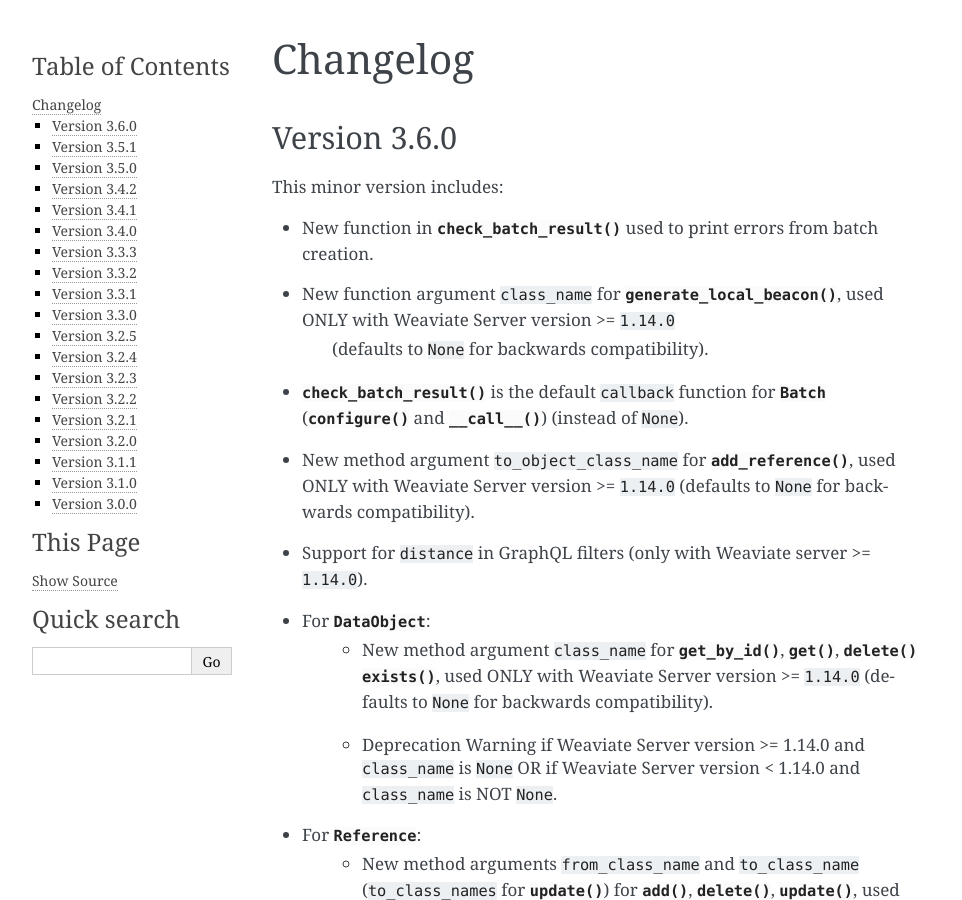
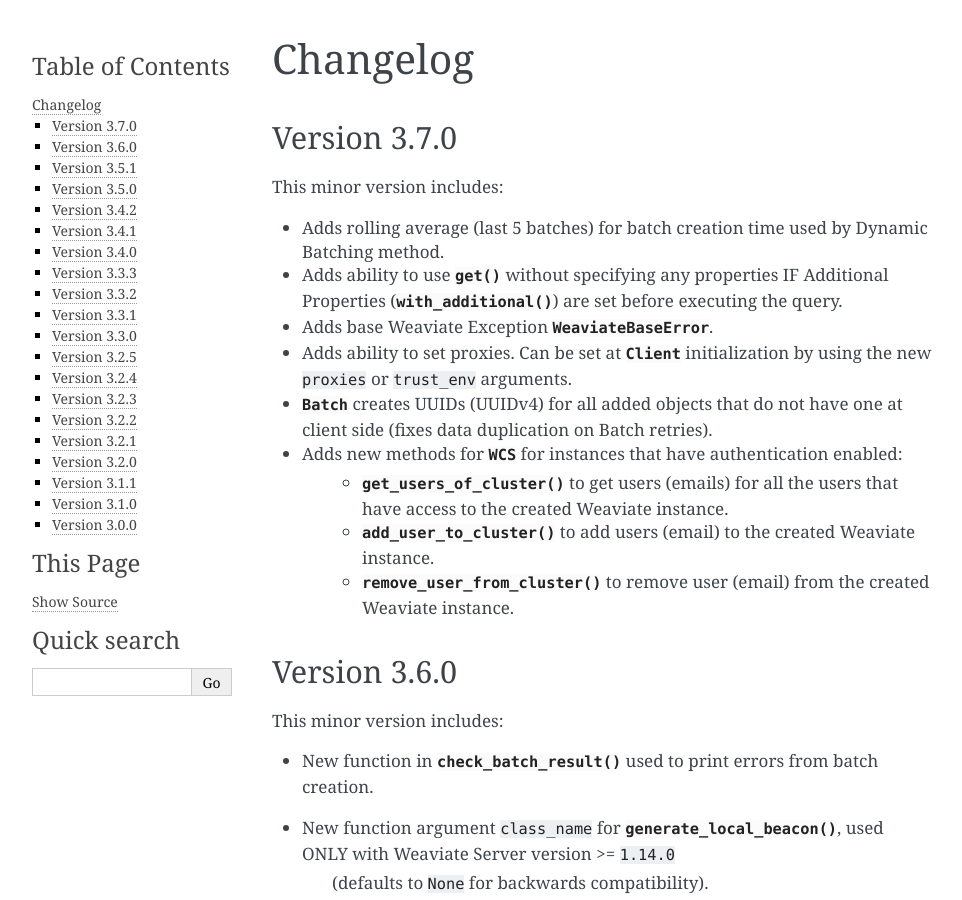
Before and after one commit to weaviate/weaviate-python-client, a Sphinx documentation site: the page built from docs/changelog.rst, in a window 1280 px wide and 900 px high. Shown: the whole window, without its empty margins (148-1110 px from the left). Built offline with Sphinx 7.4.7, drawn with Linux system fonts in a browser that asks for light colours.

Commit message:
add correct version and changelogs

```diff
--- a/docs/README.rst
+++ b/docs/README.rst
@@ -13,7 +13,7 @@
 Add the newly created ``.rst`` page to the appropriate existing package.
 
 For example is the new module has the path ``weaviate/new_module.py``, the new ``.rst`` file should be ``weaviate.new_module.rst``.
-Then add ``weaviate.new_module`` to the ``weaviate.rst`` file, uder the **Subpackages**, along with the existing subpackages.
+Then add ``weaviate.new_module`` to the ``weaviate.rst`` file, under the **Subpackages**, along with the existing sub-packages.
 
 The ``.rst`` file can be generated using ``sphinx-apidoc --module-first -f -o . ../PATH_TO_THE_MODULE`` (for the case above ``PATH_TO_THE_MODULE=weaviate/new_module.py``).
 You can edit the newly generated file to match the existing formats, or adjust it to your liking.
@@ -21,7 +21,7 @@
 Also the ``.rst`` file can be created manually. You can get the inspiration from the existing modules/sub-packages ``.rst`` files.
 
 Here is a link to a ``.rst`` `cheat sheet <https://github.com/ralsina/rst-cheatsheet/blob/master/rst-cheatsheet.rst>`_.
-Another usefull information about ``sphinx.ext.autodoc`` can be found `here <https://www.sphinx-doc.org/en/master/usage/extensions/autodoc.html>`_.
+Another useful information about ``sphinx.ext.autodoc`` can be found `here <https://www.sphinx-doc.org/en/master/usage/extensions/autodoc.html>`_.
 For more information on ``Sphinx`` visit the official `website <https://www.sphinx-doc.org/en/master/index.html>`_.
 
 
--- a/docs/changelog.rst
+++ b/docs/changelog.rst
@@ -1,5 +1,19 @@
 Changelog
 =========
+
+Version 3.7.0
+-------------
+This minor version includes:
+
+- Adds rolling average (last 5 batches) for batch creation time used by Dynamic Batching method.
+- Adds ability to use :meth:`~weaviate.gql.Query.get` without specifying any properties IF Additional Properties (:meth:`~weaviate.gql.get.GetBuilder.with_additional`) are set before executing the query.
+- Adds base Weaviate Exception :class:`~weaviate.exceptions.WeaviateBaseError`.
+- Adds ability to set proxies. Can be set at :class:`~weaviate.client.Client` initialization by using the new ``proxies`` or ``trust_env`` arguments.
+- :class:`~weaviate.batch.crud_batch.Batch` creates UUIDs (UUIDv4) for all added objects that do not have one at client side (fixes data duplication on Batch retries).
+- Adds new methods for :class:`~weaviate.wcs.WCS` for instances that have authentication enabled:
+    - :meth:`~weaviate.wcs.WCS.get_users_of_cluster` to get users (emails) for all the users that have access to the created Weaviate instance.
+    - :meth:`~weaviate.wcs.WCS.add_user_to_cluster` to add users (email) to the created Weaviate instance.
+    - :meth:`~weaviate.wcs.WCS.remove_user_from_cluster` to remove user (email) from the created Weaviate instance.
 
 Version 3.6.0
 -------------
--- a/weaviate/version.py
+++ b/weaviate/version.py
@@ -2,4 +2,4 @@
 Weaviate-Python-Client version.
 """
 
-__version__ = "3.6.0"
+__version__ = "3.7.0"
```
Also changed, not shown: 3 other files.
